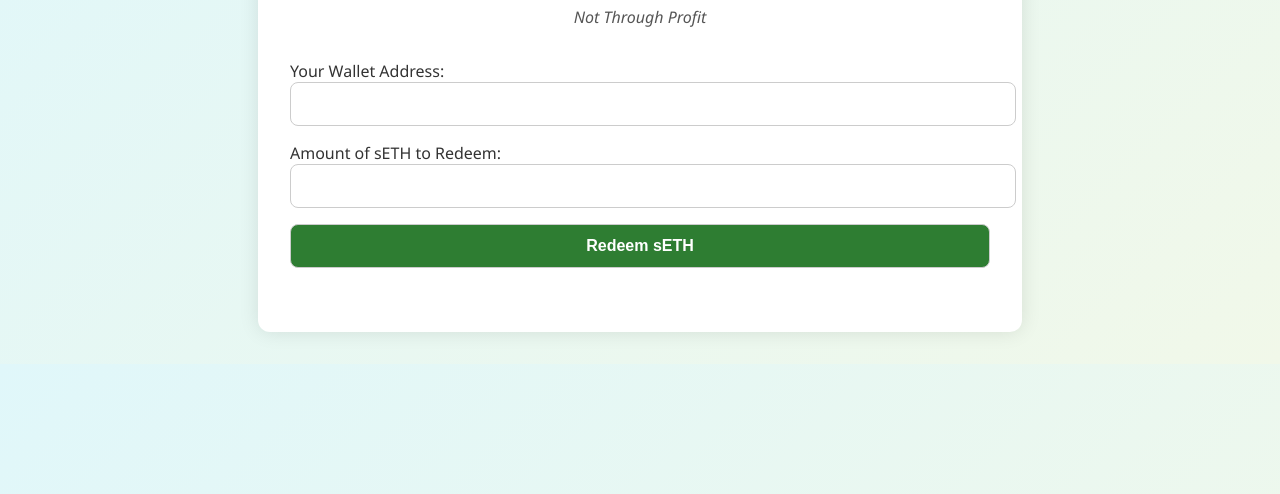
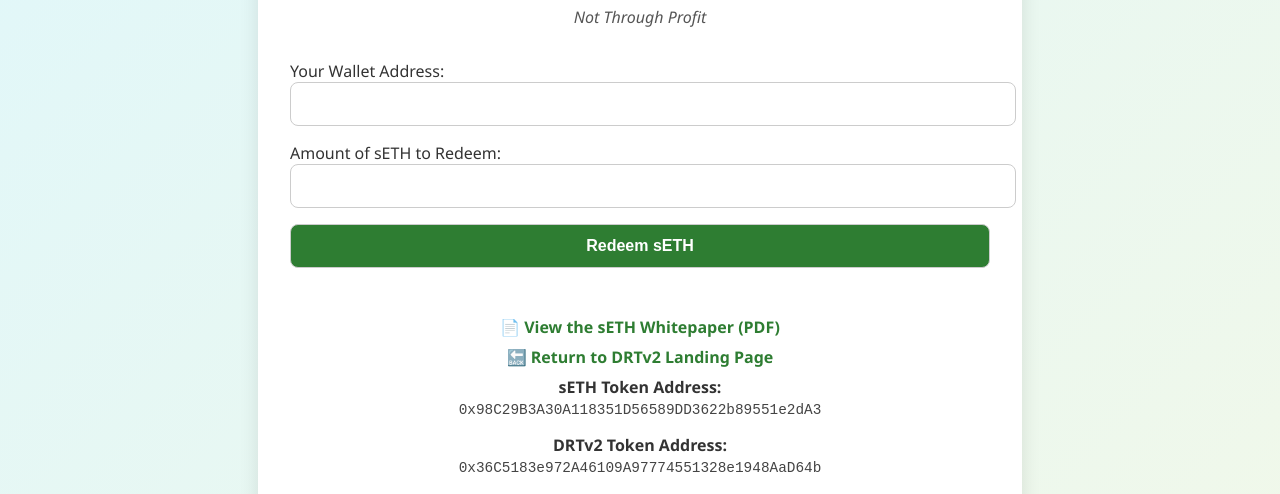
Before and after one commit to Jordan702/DRTv2, a website: page drtv2-frontend/redeem.html in a window 1280 px wide. Shown: the part 224-718 px from the top of the page. Drawn offline with Linux system fonts and the light colour scheme.

Commit message:
Update redeem.html

```diff
--- a/drtv2-frontend/redeem.html
+++ b/drtv2-frontend/redeem.html
@@ -64,6 +64,28 @@
       margin-top: 0.5rem;
       color: #333;
     }
+    .links {
+      text-align: center;
+      margin-top: 2rem;
+    }
+    .links a {
+      display: block;
+      color: #2e7d32;
+      font-weight: bold;
+      margin-bottom: 0.5rem;
+      text-decoration: none;
+    }
+    .links code {
+      font-size: 0.9rem;
+      display: block;
+      margin: 0.25rem auto 1rem auto;
+      color: #444;
+    }
+    .seth-logo {
+      display: block;
+      margin: 1.5rem auto 0 auto;
+      width: 100px;
+    }
   </style>
 </head>
 <body>
@@ -71,6 +93,7 @@
     <img src="DRTv2 Logo.png" alt="DRTv2 Logo" class="logo">
     <h1>DRT Redemption Portal</h1>
     <p class="slogan">Not Through Profit</p>
+
     <form id="redeemForm">
       <label for="wallet">Your Wallet Address:</label>
       <input type="text" id="wallet" name="wallet" required>
@@ -80,11 +103,28 @@
 
       <button type="submit">Redeem sETH</button>
     </form>
+
     <div id="status"></div>
     <div id="estimate"></div>
+
+    <div class="links">
+      <a href="https://github.com/Jordan702/DRTv2/raw/main/drtv2-frontend/sETH_Whitepaper.pdf" target="_blank">
+        📄 View the sETH Whitepaper (PDF)
+      </a>
+      <a href="https://jordan702.github.io/DRTv2/" target="_blank">
+        🔙 Return to DRTv2 Landing Page
+      </a>
+      <strong>sETH Token Address:</strong>
+      <code>0x98C29B3A30A118351D56589DD3622b89551e2dA3</code>
+      <strong>DRTv2 Token Address:</strong>
+      <code>0x36C5183e972A46109A97774551328e1948AaD64b</code>
+    </div>
+
+    <img src="sETH Logo.png" alt="sETH Logo" class="seth-logo">
   </div>
 </body>
 </html>
+
 <script>
   const form = document.getElementById('redeemForm');
   const status = document.getElementById('status');
```
